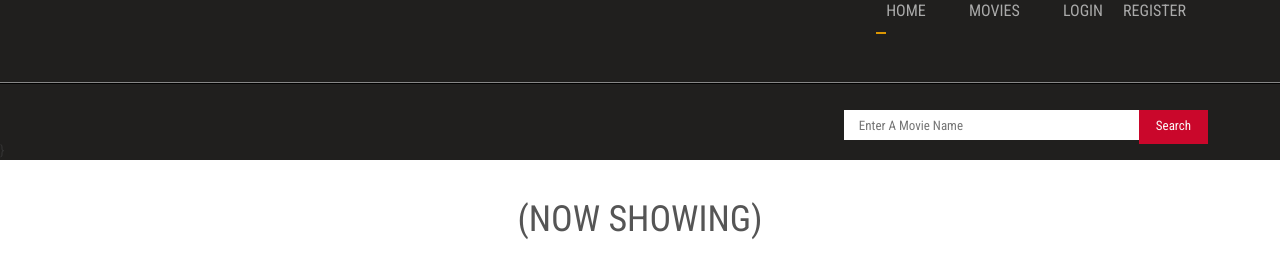
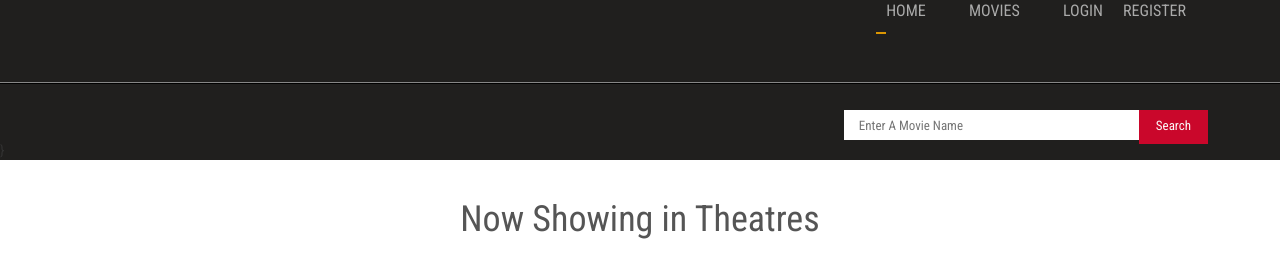
Before and after one commit to Levi1418/OnlineMovieTicketSystem, a PHP site: page /movies_events.php in a window 1280 px wide. Shown: the part 357-621 px from the top of the page. Run offline with PHP 8.4, Linux system fonts and the light colour scheme; data comes from the database, SQL or seed files in the repository; some libraries are stand-ins or nearby versions.

Commit message:
Heading has been changed

```diff
--- a/OnlineMovieTicketBS-PHP/movies_events.php
+++ b/OnlineMovieTicketBS-PHP/movies_events.php
@@ -3,7 +3,7 @@
 <div class="content">
 	<div class="wrap">
 		<div class="content-top">
-			<center><h1 style="color:#555;">(NOW SHOWING)</h1></center>
+			<center><h1 style="color:#555;">Now Showing in Theatres</h1></center>
 
 			<?php
           	 $today=date("Y-m-d");
```
